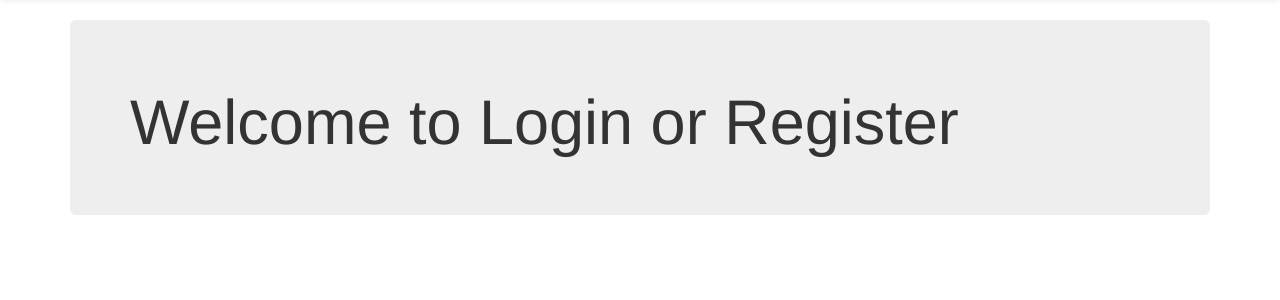
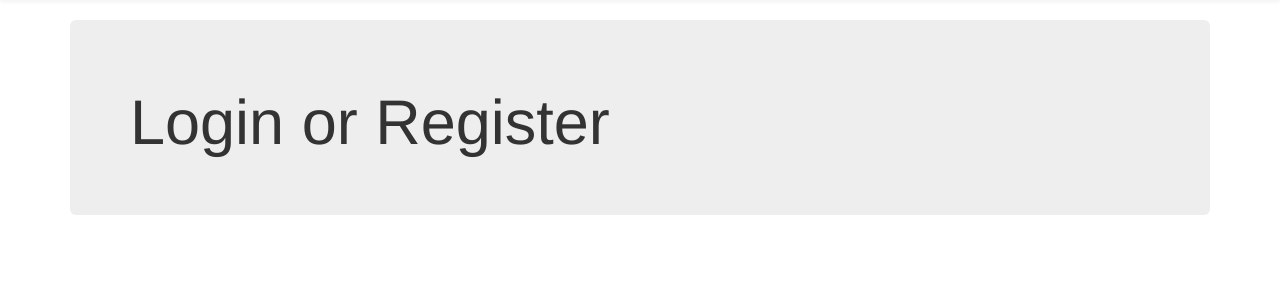
Before and after one commit to sridharatv/django-web, a Django app: page /login/ in a window 1280 px wide. Shown: the part 51-351 px from the top of the page. Run offline with Django 3.2, Linux system fonts and the light colour scheme; some libraries are stand-ins or nearby versions.

Commit message:
Login change

```diff
--- a/templates/login/index.html
+++ b/templates/login/index.html
@@ -2,6 +2,6 @@
 {% extends "login/base.html"%}
 {% block body_block %}
 <div class="jumbotron">
-    <h1>Welcome to Login or Register</h1>
+    <h1>Login or Register</h1>
 </div>
 {% endblock %}
```
